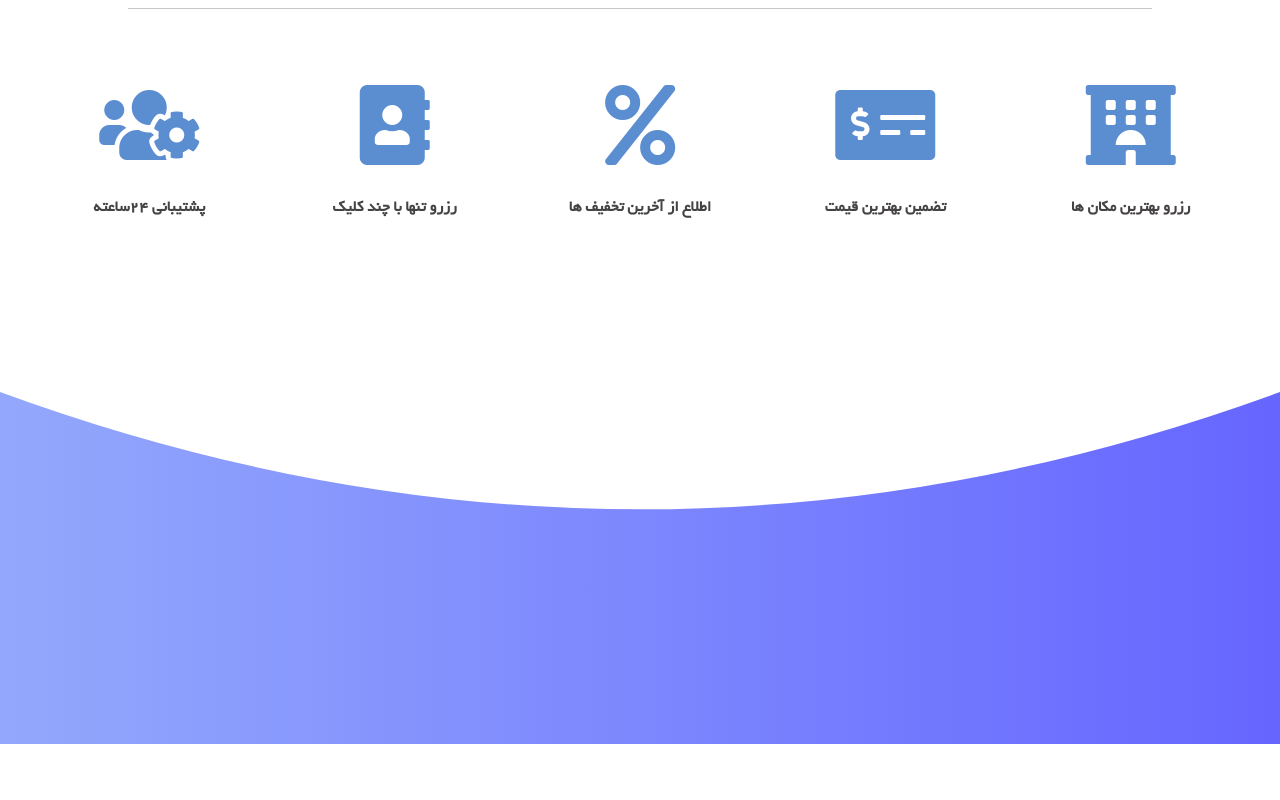
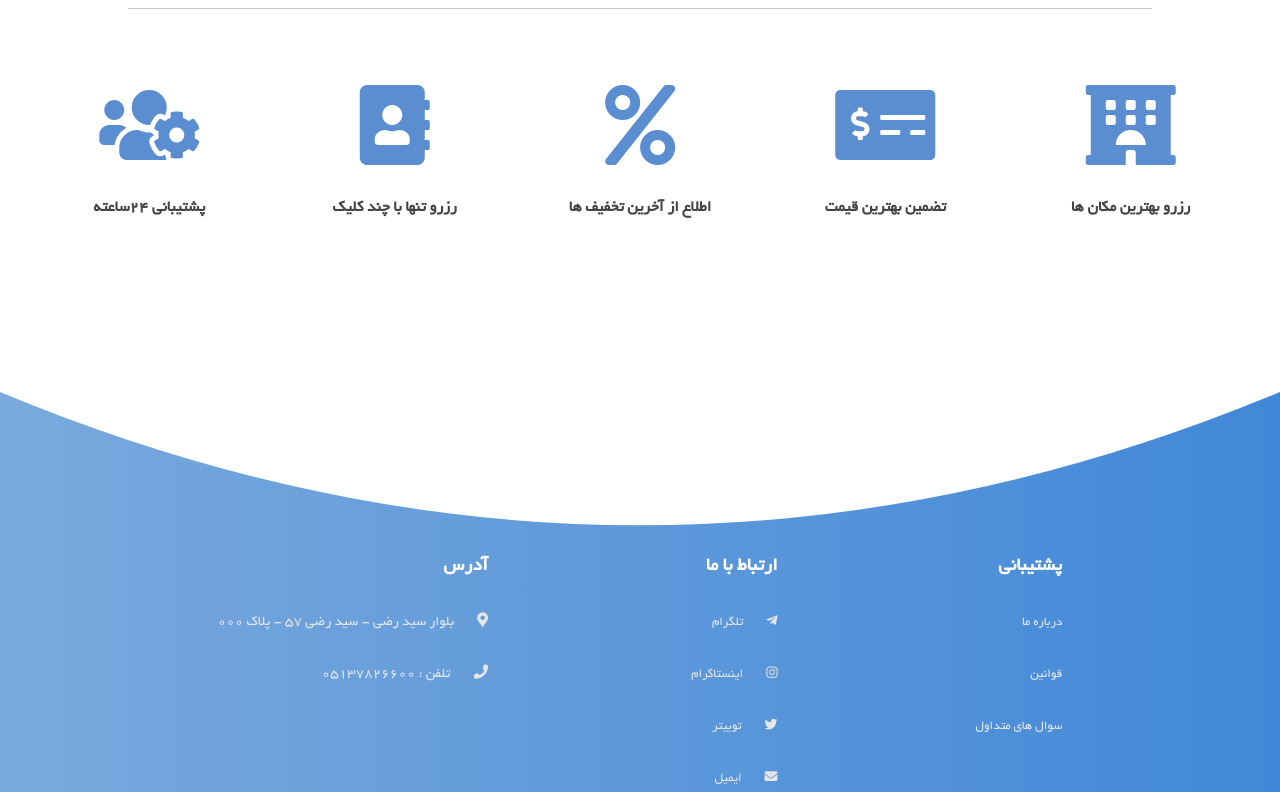
Before and after one commit to ahmad-666/Hotel, a website built with Parcel: page index.html in a window 1280 px wide. Shown: the part 2712-3512 px from the top of the page. Before the commit the page ends 3464 px from the top, so only its background shows below. Built offline with nearby package versions, Linux system fonts and the light colour scheme.

Commit message:
final footer

```diff
--- a/index.html
+++ b/index.html
@@ -514,14 +514,63 @@
         <svg width="100%" height="100%" preserveAspectRatio="none" xmlns="http://www.w3.org/2000/svg" xmlns:xlink="http://www.w3.org/1999/xlink">
             <defs>
                 <linearGradient id="grad" x1="0%" y1="50%" x2="100%" y2="50%" gradientUnits="objectBoundingBox">
-                    <stop offset="0%" stop-color="#93A8FC"/>
-                    <stop offset="100%" stop-color="#6666FF"/>
+                    <stop offset="0%" stop-color="#7aa9dd"/>
+                    <stop offset="100%" stop-color="#4188d8"/>
                 </linearGradient>
             </defs>
             <path id="path"></path>
         </svg>
         <div id="content">
-
+            <ul id="support">
+                <h5> پشتیبانی </h5>
+                <li>
+                    <a href="#"> درباره ما </a>
+                </li>
+                <li>
+                    <a href="#"> قوانین </a>
+                </li>
+                <li>
+                    <a href="#"> سوال های متداول </a>
+                </li>
+            </ul>
+            <ul class="contact-us">
+                <h5> ارتباط با ما </h5>
+                <li>
+                    <a href="#">
+                        <i class="fab fa-telegram-plane"></i>
+                        تلگرام
+                    </a>
+                </li>
+                <li>
+                    <a href="#">
+                        <i class="fab fa-instagram"></i>
+                        اینستاگرام
+                    </a>
+                </li>
+                <li>
+                    <a href="#">
+                        <i class="fab fa-twitter"></i>
+                        توییتر
+                    </a>
+                </li>
+                <li>
+                    <a href="#">
+                        <i class="fas fa-envelope"></i>
+                        ایمیل
+                    </a>
+                </li>
+            </ul>
+            <ul id="address">
+                <h5> آدرس </h5>
+                <li>
+                    <i class="fas fa-map-marker-alt"></i>
+                    بلوار سید رضی - سید رضی 57 - پلاک 000
+                </li>
+                <li>
+                    <i class="fas fa-phone"></i>
+                    تلفن : 05137826600
+                </li>
+            </ul>
         </div>
     </div>
     <script src="src/js/main.js"></script>
--- a/src/style/footer.scss
+++ b/src/style/footer.scss
@@ -1,17 +1,51 @@
 @import './variables.scss' ;
 #footer{
     width: 100% ;
-    height: 22em;
+    height: 25em;
     position: relative ;
     right: 0 ;
     margin-top: $sectionsDist ;
 }
-#footer svg{
-    position: relative ;
+#footer svg{position: relative ;}
+#footer path{fill: url('#grad') ;}
+#footer #content{
+    width: 100% ;
+    height: auto;
+    position: absolute ;
+    top: 32% ;
+    right: 0;
+    display: flex ;
+    flex-direction: row ;
+    justify-content: space-evenly ;
+    align-items: flex-start ;
+    flex-wrap: wrap ;
+    align-content: flex-start ;
 }
-#footer path {
-    // stroke-c
+#footer ul{
+    width: fit-content ;
+    height: auto ;
+    list-style: none ;
+    display: flex ;
+    flex-direction: column ;
+    justify-content: flex-start ;
+    align-items: flex-start ;
+    flex-wrap: nowrap ;
 }
-#footer #path{
-    fill: url('#grad') ;
+#footer ul > * {
+    margin-top: 30px ;
 }
+#footer h5{
+    color: white ;
+    font-size: 1.2em ;
+    transform: translateX(20px) ;
+}
+#footer #support h5 { transform: translateX(0px) ;}
+#footer h5:not(:first-of-type){
+    transform: translateX(20px) ;
+}
+#footer a , #footer li {
+    text-decoration: none ;
+    color: rgb(230,230,230) ;
+    font-size: .9em ;
+}
+#footer .fas , #footer .fab{transform: translateX(20px) ;}
--- a/src/style/suggestions.scss
+++ b/src/style/suggestions.scss
@@ -47,7 +47,7 @@
     justify-content: flex-start ;
     align-items: center ;
     flex-wrap: nowrap ;
-    animation: carouselAnime 15s linear 0s infinite alternate;
+    animation: carouselAnime 5s linear 0s infinite alternate;
     margin-top: 3em ;
 }
 @keyframes carouselAnime{
```
Also changed, not shown: dist/index.html, dist/index.js (deleted), 5 other files.
